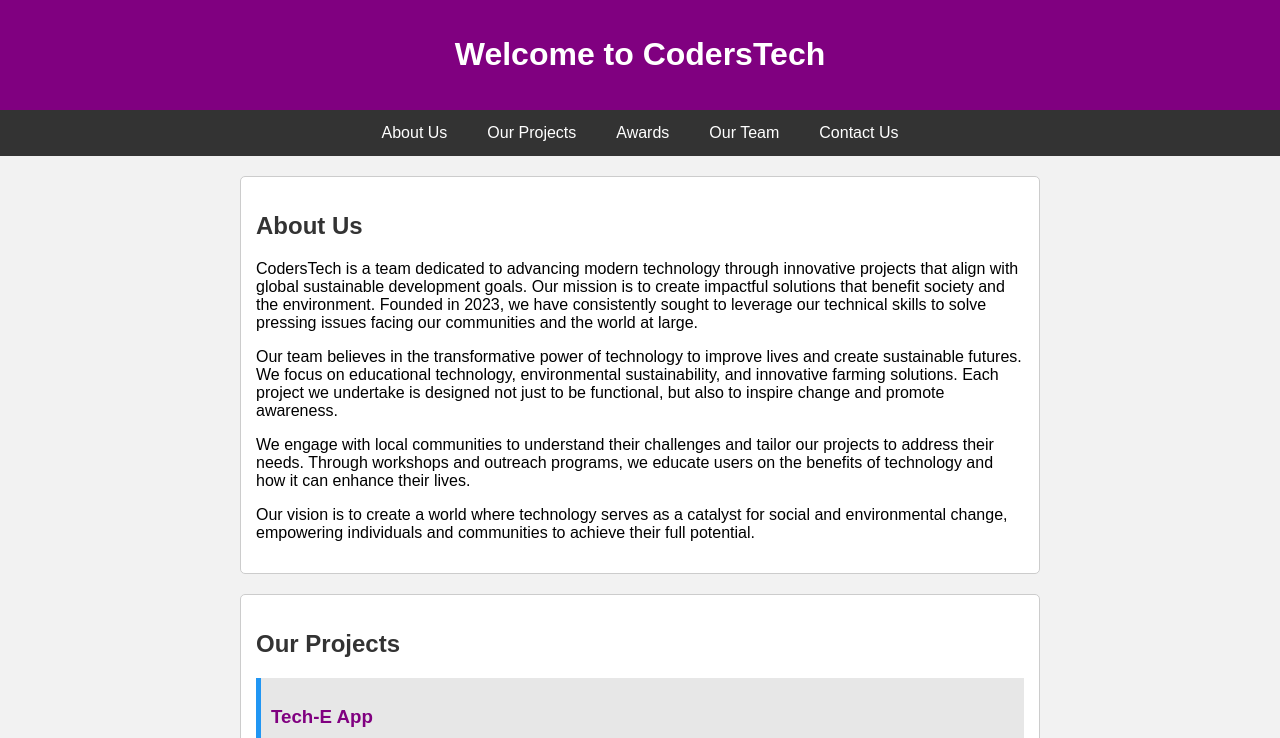
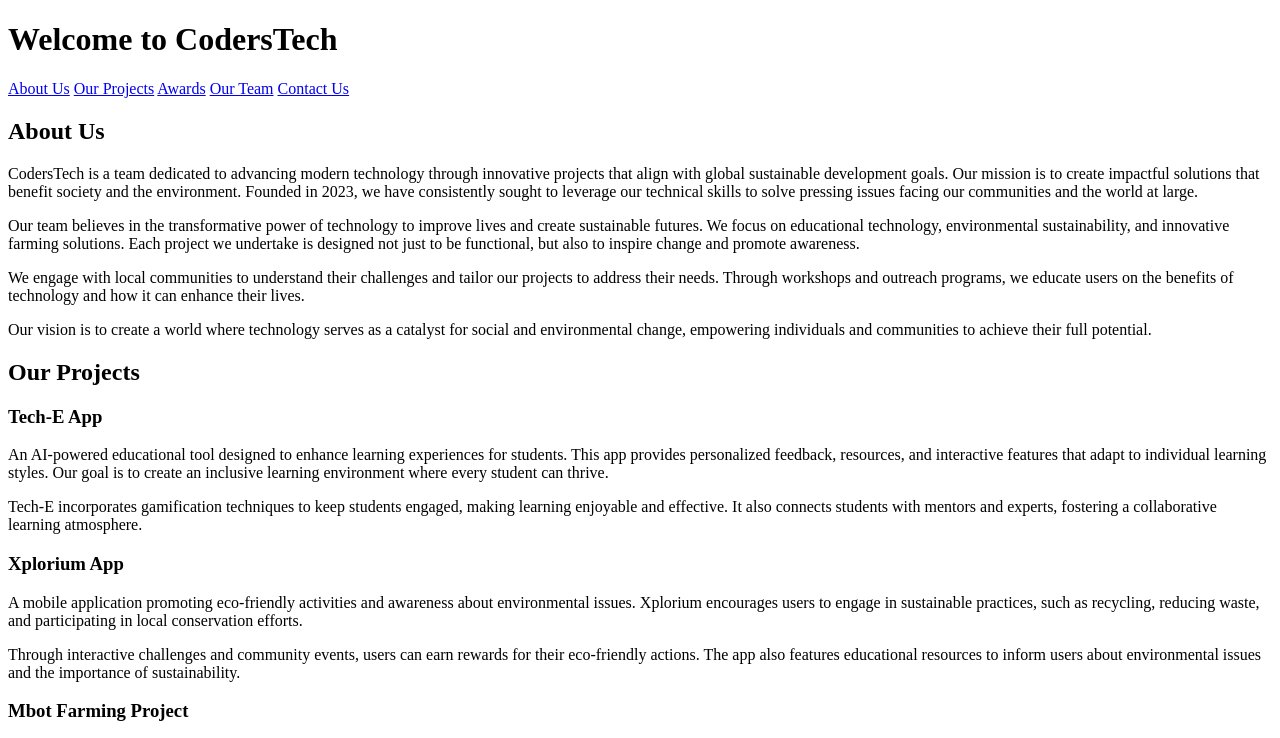
Before and after one commit to CodersTech2024/CodersTechWebPage.com, a plain HTML site: page index.html in a window 1280 px wide. Shown: the top 738 px of the page. Drawn offline with Linux system fonts and the light colour scheme.

Commit message:
Update index.html

```diff
--- a/index.html
+++ b/index.html
@@ -1,68 +1,4 @@
 <!DOCTYPE html>
-<html lang="en">
-<head>
-    <meta charset="UTF-8">
-    <meta name="viewport" content="width=device-width, initial-scale=1.0">
-    <title>CodersTech</title>
-    <style>
-        body {
-            font-family: Arial, sans-serif;
-            margin: 0;
-            padding: 0;
-            background-color: #f2f2f2;
-        }
-        .header, .footer {
-            background-color: #800080; /* Purple */
-            color: white;
-            text-align: center;
-            padding: 15px 0;
-        }
-        .navbar {
-            display: flex;
-            justify-content: center;
-            background-color: #333;
-        }
-        .navbar a {
-            color: white;
-            padding: 14px 20px;
-            text-decoration: none;
-            text-align: center;
-        }
-        .navbar a:hover {
-            background-color: #ddd;
-            color: black;
-        }
-        .content {
-            padding: 20px;
-            max-width: 800px;
-            margin: auto;
-        }
-        .section {
-            margin-bottom: 20px;
-            padding: 15px;
-            background-color: white;
-            border: 1px solid #ccc;
-            border-radius: 5px;
-        }
-        .team-member {
-            margin: 10px 0;
-            padding: 10px;
-            background-color: #e7e7e7;
-            border-left: 5px solid #800080; /* Purple */
-        }
-        .project {
-            margin: 10px 0;
-            padding: 10px;
-            background-color: #e7e7e7;
-            border-left: 5px solid #2196F3; /* Blue */
-        }
-        h2 {
-            color: #333;
-        }
-        h3 {
-            color: #800080; /* Purple */
-        }
-    </style>
 </head>
 <body>
 
```
